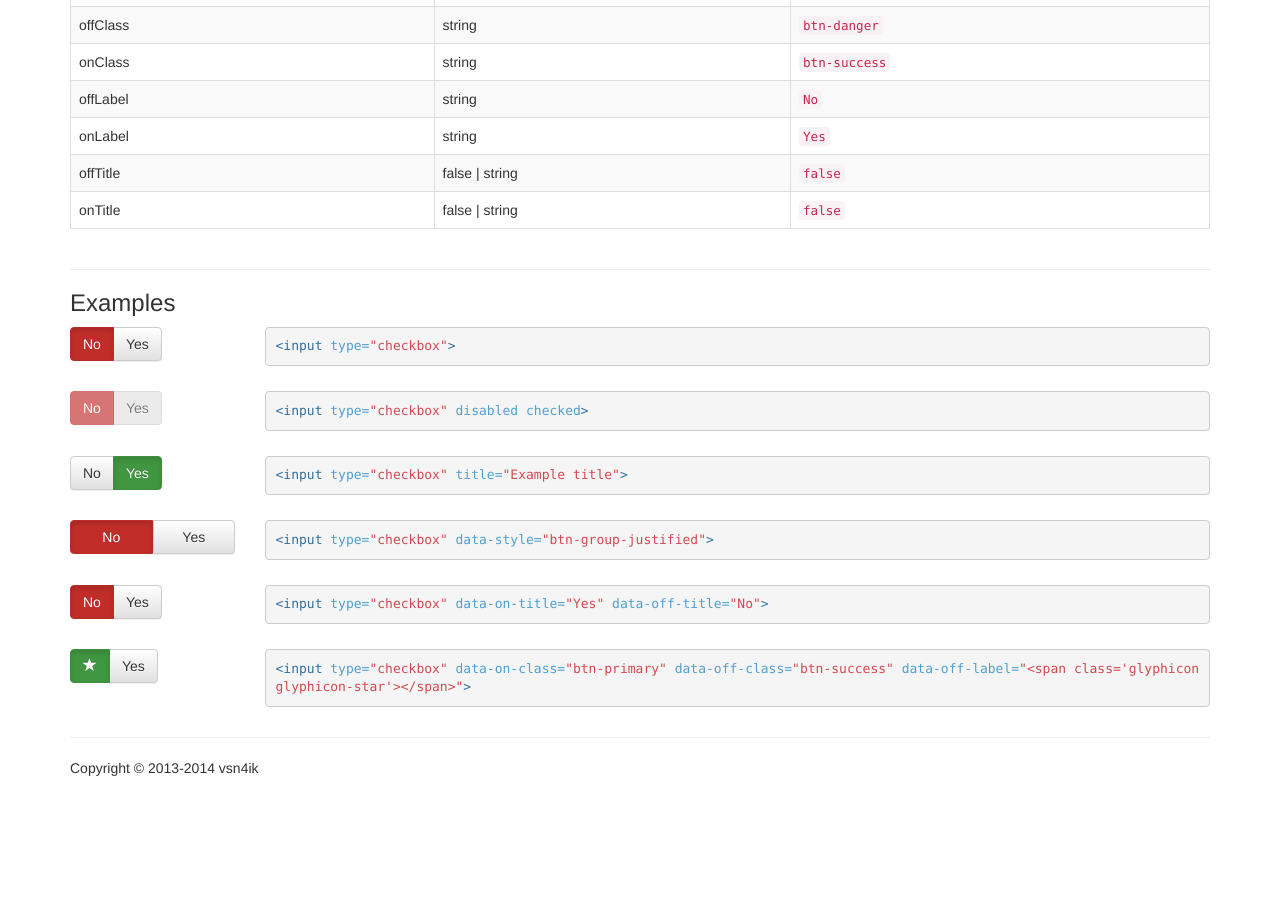
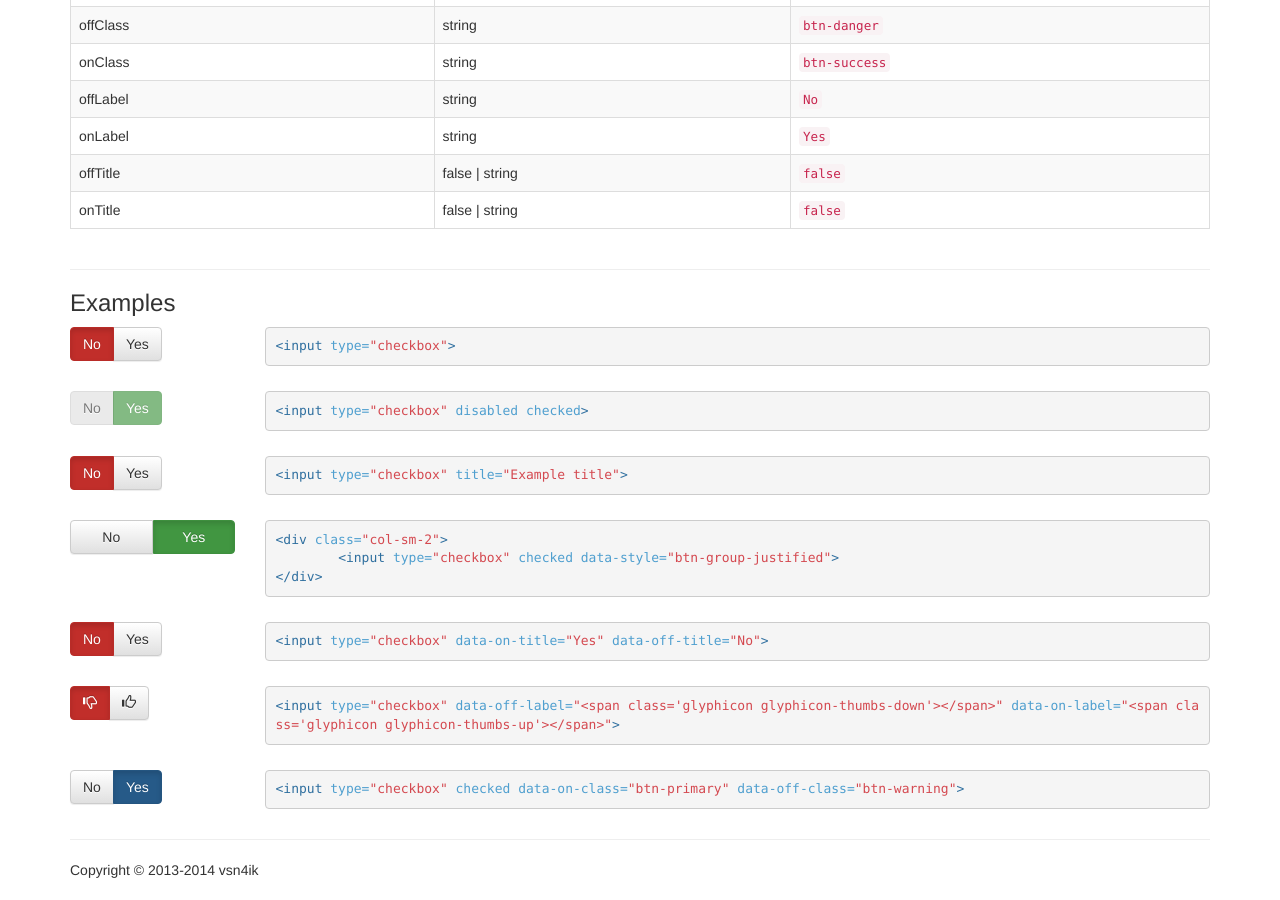
Before and after one commit to vsn4ik/bootstrap-checkbox, a Jekyll site: the page built from index.html, in a window 1280 px wide and 900 px high, scrolled down 1039 px. Built offline with Jekyll 4.4.1, drawn with Linux system fonts in a browser that asks for light colours; nearby versions of some CDN libraries; before the commit the page ends 1837 px from its top, so only the background shows below that; some of the changed text lies outside the part shown.

Commit message:
Update bootstrap.

```diff
--- a/index.html
+++ b/index.html
@@ -10,10 +10,10 @@ title: Bootstrap-checkbox
 <html>
 <head>
 	<!-- Latest compiled and minified Bootstrap CSS -->
-	<link rel="stylesheet" href="//netdna.bootstrapcdn.com/bootstrap/3.0.3/css/bootstrap.min.css">
+	<link rel="stylesheet" href="//netdna.bootstrapcdn.com/bootstrap/3.1.0/css/bootstrap.min.css">
 
 	<!-- Optional Bootstrap theme -->
-	<link rel="stylesheet" href="//netdna.bootstrapcdn.com/bootstrap/3.0.3/css/bootstrap-theme.min.css">
+	<link rel="stylesheet" href="//netdna.bootstrapcdn.com/bootstrap/3.1.0/css/bootstrap-theme.min.css">
 </head>
 <body>
 	...
@@ -109,7 +109,7 @@ $('input[type="checkbox"]').checkboxpicker();
 
 	<div class="form-group">
 		<div class="col-sm-2">
-			<input type="checkbox" disabled>
+			<input type="checkbox" disabled checked>
 		</div>
 
 		<div class="col-sm-10">
@@ -121,7 +121,7 @@ $('input[type="checkbox"]').checkboxpicker();
 
 	<div class="form-group">
 		<div class="col-sm-2">
-			<input type="checkbox" title="Example title" checked>
+			<input type="checkbox" title="Example title">
 		</div>
 
 		<div class="col-sm-10">
@@ -133,12 +133,14 @@ $('input[type="checkbox"]').checkboxpicker();
 
 	<div class="form-group">
 		<div class="col-sm-2">
-			<input type="checkbox" data-style="btn-group-justified">
+			<input type="checkbox" checked data-style="btn-group-justified">
 		</div>
 
 		<div class="col-sm-10">
 {% highlight html %}
-<input type="checkbox" data-style="btn-group-justified">
+<div class="col-sm-2">
+	<input type="checkbox" checked data-style="btn-group-justified">
+</div>
 {% endhighlight %}
 		</div>
 	</div>
@@ -157,12 +159,25 @@ $('input[type="checkbox"]').checkboxpicker();
 
 	<div class="form-group">
 		<div class="col-sm-2">
-			<input type="checkbox" data-on-class="btn-primary" data-off-class="btn-success" data-off-label="<span class='glyphicon glyphicon-star'></span>">
+			<input type="checkbox" data-off-label="<span class='glyphicon glyphicon-thumbs-down'></span>" data-on-label="<span class='glyphicon glyphicon-thumbs-up'></span>">
 		</div>
 
 		<div class="col-sm-10">
 {% highlight html %}
-<input type="checkbox" data-on-class="btn-primary" data-off-class="btn-success" data-off-label="<span class='glyphicon glyphicon-star'></span>">
+<input type="checkbox" data-off-label="<span class='glyphicon glyphicon-thumbs-down'></span>" data-on-label="<span class='glyphicon glyphicon-thumbs-up'></span>">
 {% endhighlight %}
+		</div>
+	</div>
+
+	<div class="form-group">
+		<div class="col-sm-2">
+			<input type="checkbox" checked data-on-class="btn-primary" data-off-class="btn-warning">
+		</div>
+
+		<div class="col-sm-10">
+{% highlight html %}
+<input type="checkbox" checked data-on-class="btn-primary" data-off-class="btn-warning">
+{% endhighlight %}
+		</div>
 	</div>
 </div>
```
